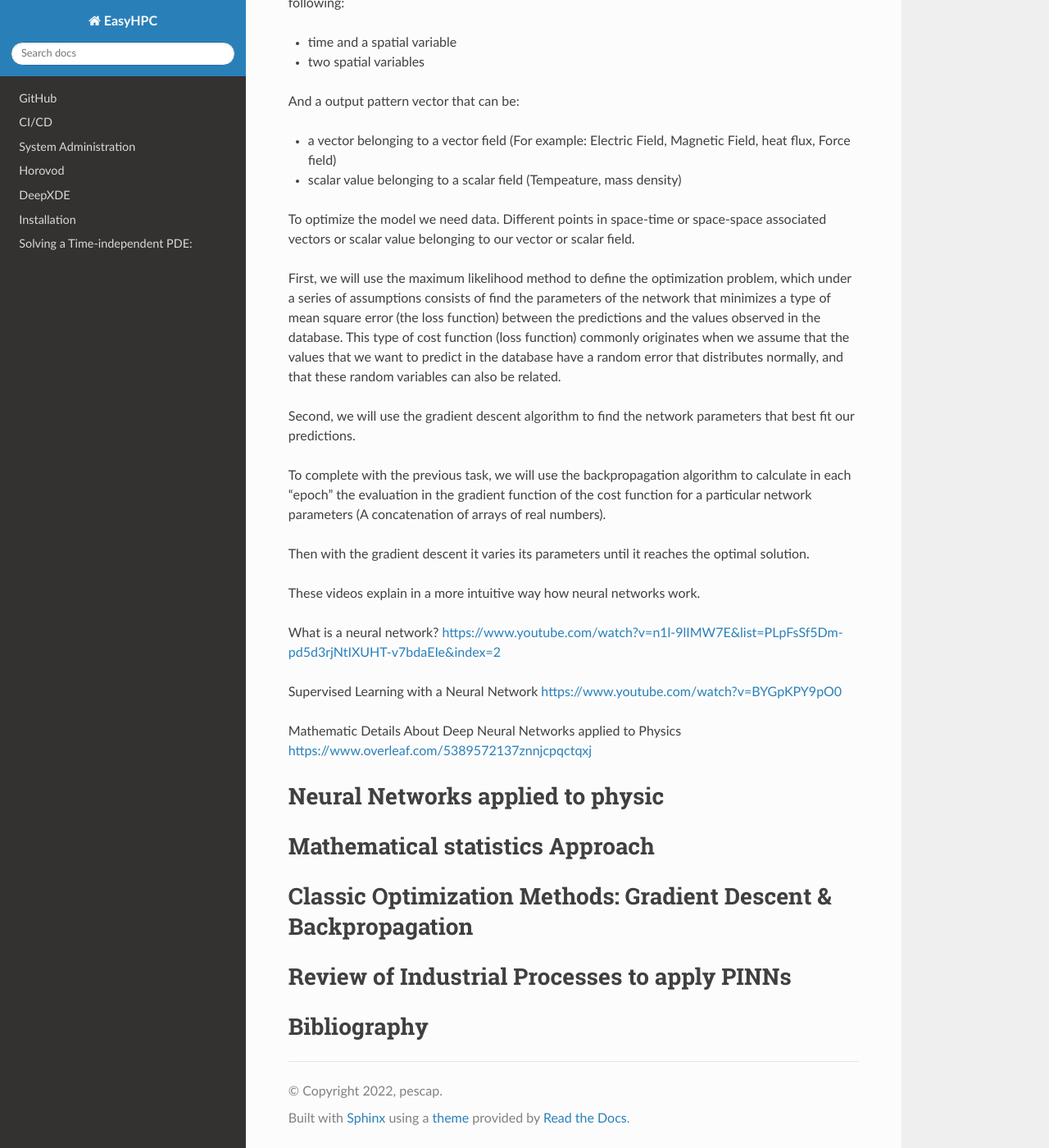
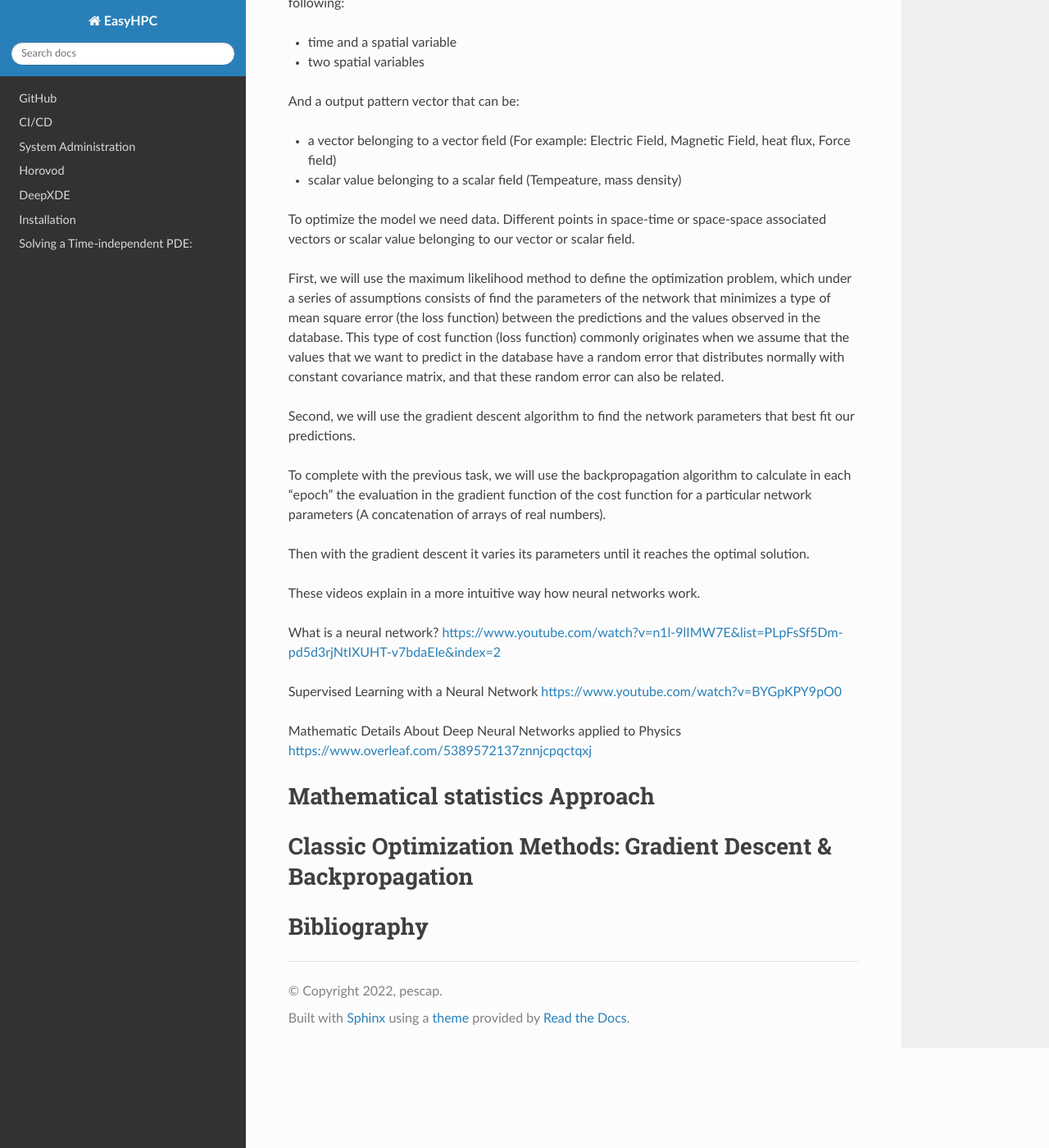
Before and after one commit to pescap/EasyHPC, a Sphinx documentation site: the page built from docs/source/NeuralNetworkTheory.rst, in a window 1280 px wide and 1400 px high, scrolled down 3677 px. Shown: the whole window at 82% size. Built offline with Sphinx 7.4.7 and the Read the Docs theme 2.0.0, drawn with Linux system fonts in a browser that asks for light colours.

Commit message:
Update NeuralNetworkTheory.rst

```diff
--- a/docs/source/NeuralNetworkTheory.rst
+++ b/docs/source/NeuralNetworkTheory.rst
@@ -135,7 +135,7 @@ And a output pattern vector that can be:
 
 To optimize the model we need data. Different points in space-time or space-space associated vectors or scalar value belonging to our vector or scalar field.
 
-First, we will use the maximum likelihood method to define the optimization problem, which under a series of assumptions consists of find the parameters of the network that minimizes a type of mean square error (the loss function) between the predictions and the values observed in the database. This type of cost function (loss function) commonly originates when we assume that the values that we want to predict in the database have a random error that distributes normally, and that these random variables can also be related.
+First, we will use the maximum likelihood method to define the optimization problem, which under a series of assumptions consists of find the parameters of the network that minimizes a type of mean square error (the loss function) between the predictions and the values observed in the database. This type of cost function (loss function) commonly originates when we assume that the values that we want to predict in the database have a random error that distributes normally with constant covariance matrix, and that these random error can also be related.
 
 Second, we will use the gradient descent algorithm to find the network parameters that best fit our predictions.
 
@@ -155,8 +155,6 @@ Mathematic Details About Deep Neural Networks applied to Physics
 https://www.overleaf.com/5389572137znnjcpqctqxj
 
 
-**Neural Networks applied to physic**
-------------
 
 
 **Mathematical statistics Approach**
@@ -167,8 +165,6 @@ https://www.overleaf.com/5389572137znnjcpqctqxj
 ------------
 
 
-**Review of Industrial Processes to apply PINNs**
-------------
 
 Bibliography
 ------------
```
